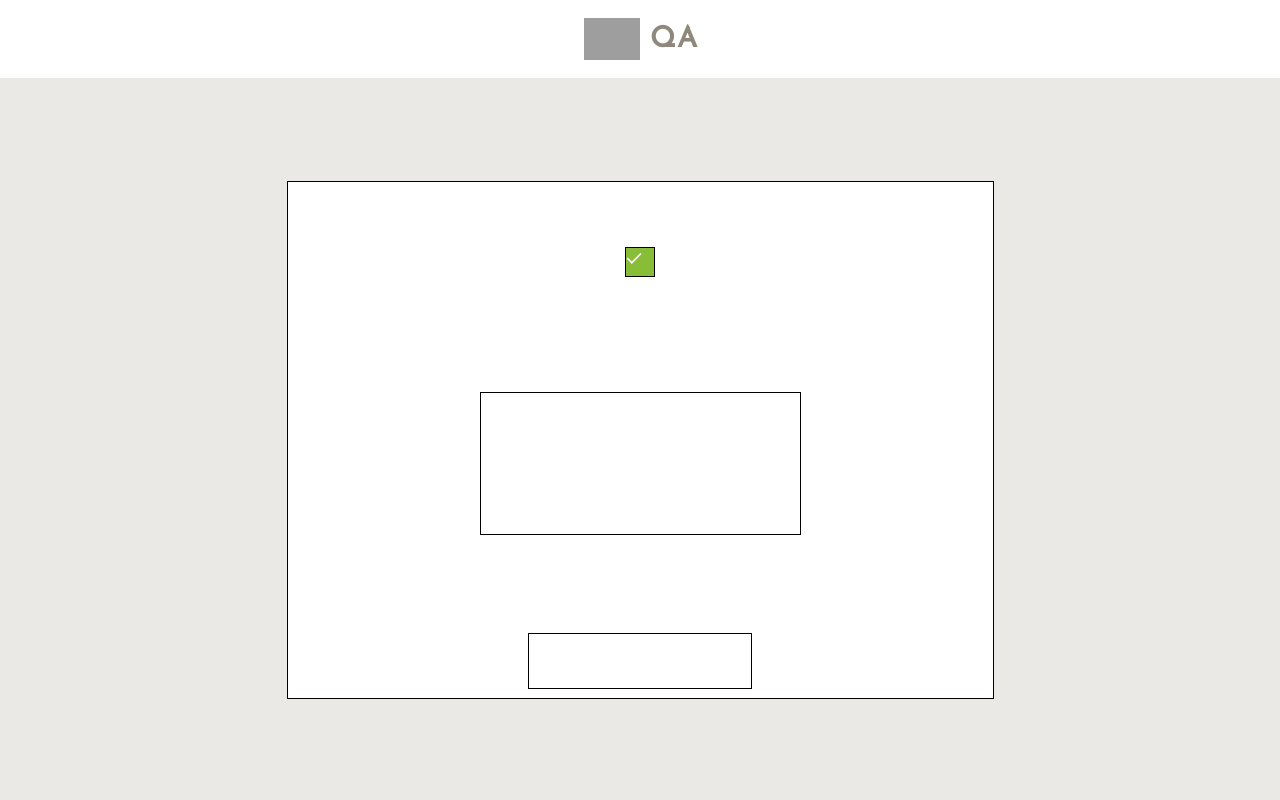
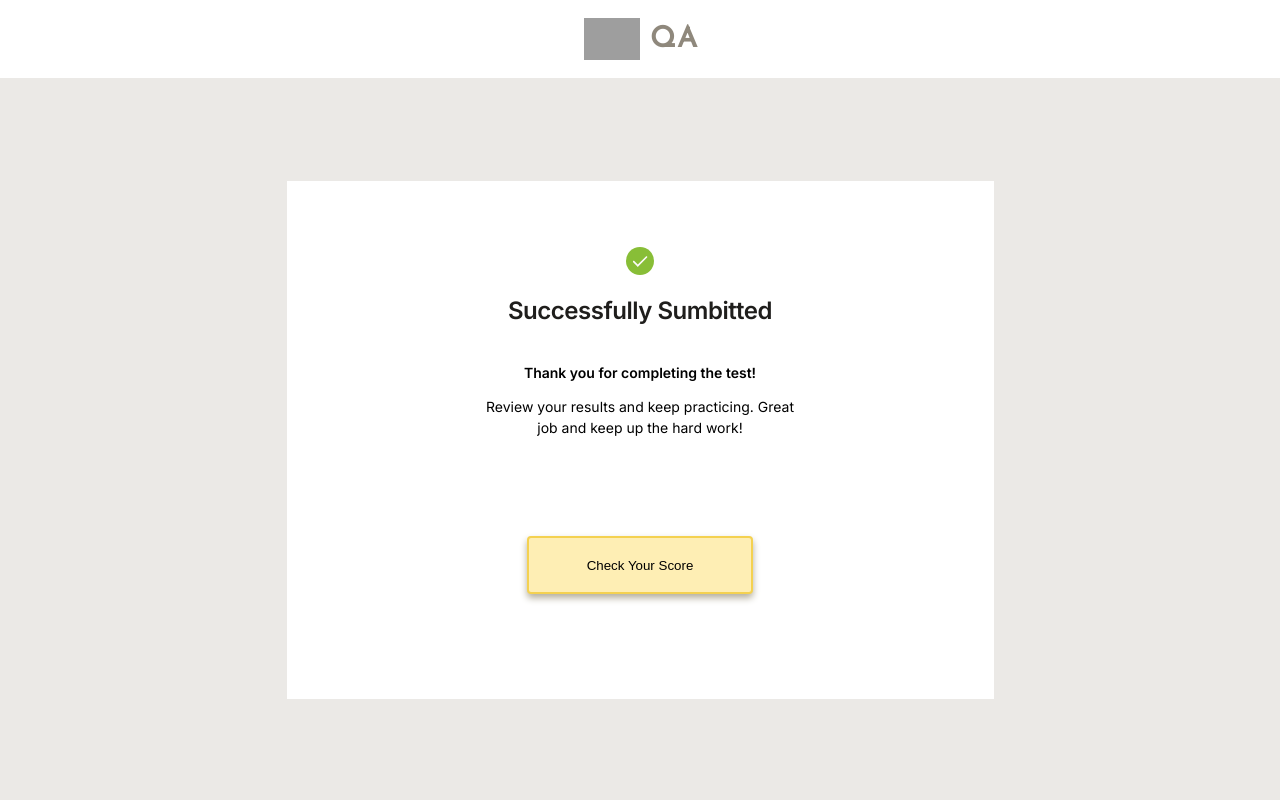
Before and after one commit to devika-2002/assessment_platform, a Next.js app: page /assessmentSubmitComponents in a window 1280 px wide. Shown: the top 800 px of the page. Built offline with nearby package versions, Linux system fonts and the light colour scheme; grey boxes are pictures that could not be loaded; a web font is replaced by a local one.

Commit message:
submit routing page Desktop view is done

```diff
--- a/app/assessmentComponents/Header.js
+++ b/app/assessmentComponents/Header.js
@@ -15,7 +15,9 @@ function Header() {
           <Pagination />
         </div>
         <div className='submit-container'>
-          <button className='sub-button'>Submit</button>
+          <a href='./assessmentSubmitComponents'>
+            <button className='sub-button'>Submit</button>
+          </a>
         </div>
       </div>
     </div>
--- a/app/assessmentSubmitComponents/Submit.js
+++ b/app/assessmentSubmitComponents/Submit.js
@@ -1,16 +1,25 @@
 import React from 'react'
-import "./submit.css"
 
 function Submit() {
   return (
-    <div >
-      <div className='logo-group'>
-        <img className='logo-img' src='Group 32.svg'></img>
+    <div className='submit-container'>
+
+      <div className='logo-successfull'>
+        <img className='submission-logo' src='Group 32.svg' />
       </div>
-      <div className='sub-div1'></div>
-      <div className='sub-div2'></div>
+
+      <div className='submit-text-container'>
+        <div className='sub-text-col1'>Successfully Sumbitted</div>
+        <div className='sub-text-col2'>Thank you for completing the test! </div>
+        <div className='sub-text-col3'>Review your results and keep practicing. Great job and keep up the hard work!</div>
+      </div>
+
+      <div className='check-score-btn'>
+        <button className='submit-butn'>Check Your Score</button>
+
+      </div>
     </div>
   )
 }
 
-export default Submit;
+export default Submit
--- a/app/assessmentSubmitComponents/page.js
+++ b/app/assessmentSubmitComponents/page.js
@@ -2,14 +2,14 @@ import React from 'react'
 import Header from '../Components/Header';
 import "./submit.css"
 import Submit from "./Submit";
+import Footer from '../Components/Footer';
 
 function submitPage() {
   return (
-    <div>
+    <div className='submit-row'>
       <Header/>
-      <div className='sub-div'>
       <Submit/>
-      </div>
+      <Footer/>
     </div>
   )
 }
--- a/app/assessmentSubmitComponents/submit.css
+++ b/app/assessmentSubmitComponents/submit.css
@@ -1,42 +1,97 @@
 body {
     margin: auto;
-    background-color: #EBE9E6;
 }
 
-.sub-div {
-    border: 1px solid black;
+.submit-row {
+    width: 100%;
+    background: #EBE9E6;
+}
+
+.submit-container {
+    border: 1px solid white;
     width: 705px;
     height: 516px;
     margin: auto;
     margin-top: 103px;
+    margin-bottom: 428px;
     background-color: white;
 }
 
-.logo-group {
-    border: 1px solid black;
+.logo-successfull {
     width: 28px;
     height: 28px;
     margin: auto;
     margin-top: 65px;
-    background-color: #88BE37
+    flex-shrink: 0;
+    background-color: #88BE37;
+    border-radius: 30px;
+    display: flex;
+    justify-content: center;
+    align-items: center;
 }
 
-.logo-img {
-    fill: var(--Success, #88BE37);
-    flex-shrink: 0;
-}
-.sub-div1{
-    border: 1px solid black;
+.submit-text-container {
     width: 319px;
     height: 141px;
     margin: auto;
-    margin-top: 115px;
+    margin-top: 22px;
 }
 
-.sub-div2{
-    border: 1px solid black;
+.sub-text-col1 {
+    text-align: center;
+    color: #1F1E1C;
+    font-family: "Inter";
+    font-size: 24px;
+    font-weight: 600;
+    line-height: 120%;
+    letter-spacing: -0.48px;
+}
+
+.sub-text-col2 {
+    text-align: center;
+    margin-top: 36px;
+    align-self: stretch;
+    color: #000;
+    font-family: "Inter";
+    font-size: 14px;
+    font-weight: 600;
+    line-height: 160%;
+}
+
+.sub-text-col3 {
+    text-align: center;
+    margin-top: 12px;
+    color: #000;
+    align-self: stretch;
+    text-align: center;
+    font-family: "Inter";
+    font-size: 14px;
+    font-style: normal;
+    font-weight: 400;
+    line-height: 150%;
+}
+
+
+.check-score-btn {
     width: 222px;
     height: 54px;
     margin: auto;
     margin-top: 98px;
+    margin-bottom: 108px;
+    display: flex;
+    justify-content: center;
+    align-items: center;
+    border-radius: 4px;
+    border: 2px solid #F4D150;
+    background: #FEEEB4;
+    box-shadow: 0px 4px 7px 0px #B3AE9C;
 }
+
+.submit-butn {
+    border: none;
+    background: #FEEEB4;
+}
+
+@media (max-width: 576px) {
+
+}
```
Also changed, not shown: app/assessmentComponents/pagination.css (+0 -9 lines).
